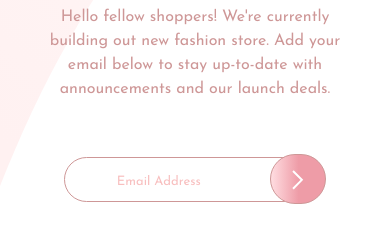
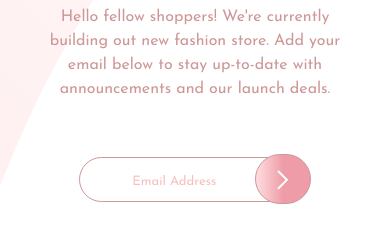
Before and after one commit to CristinaSco/coming-soon, a plain HTML site: page index.html in a window 390 px wide. Shown: the part 614-856 px from the top of the page. Drawn offline with nearby package versions, Linux system fonts and the light colour scheme.

Commit message:
Update styles.css

```diff
--- a/styles.css
+++ b/styles.css
@@ -131,6 +131,9 @@ input:focus{
     justify-content: center;
     align-items: center;
   }
+    .email{
+    width:70%;
+  }
 
   .error{
     right: 30%;
```
